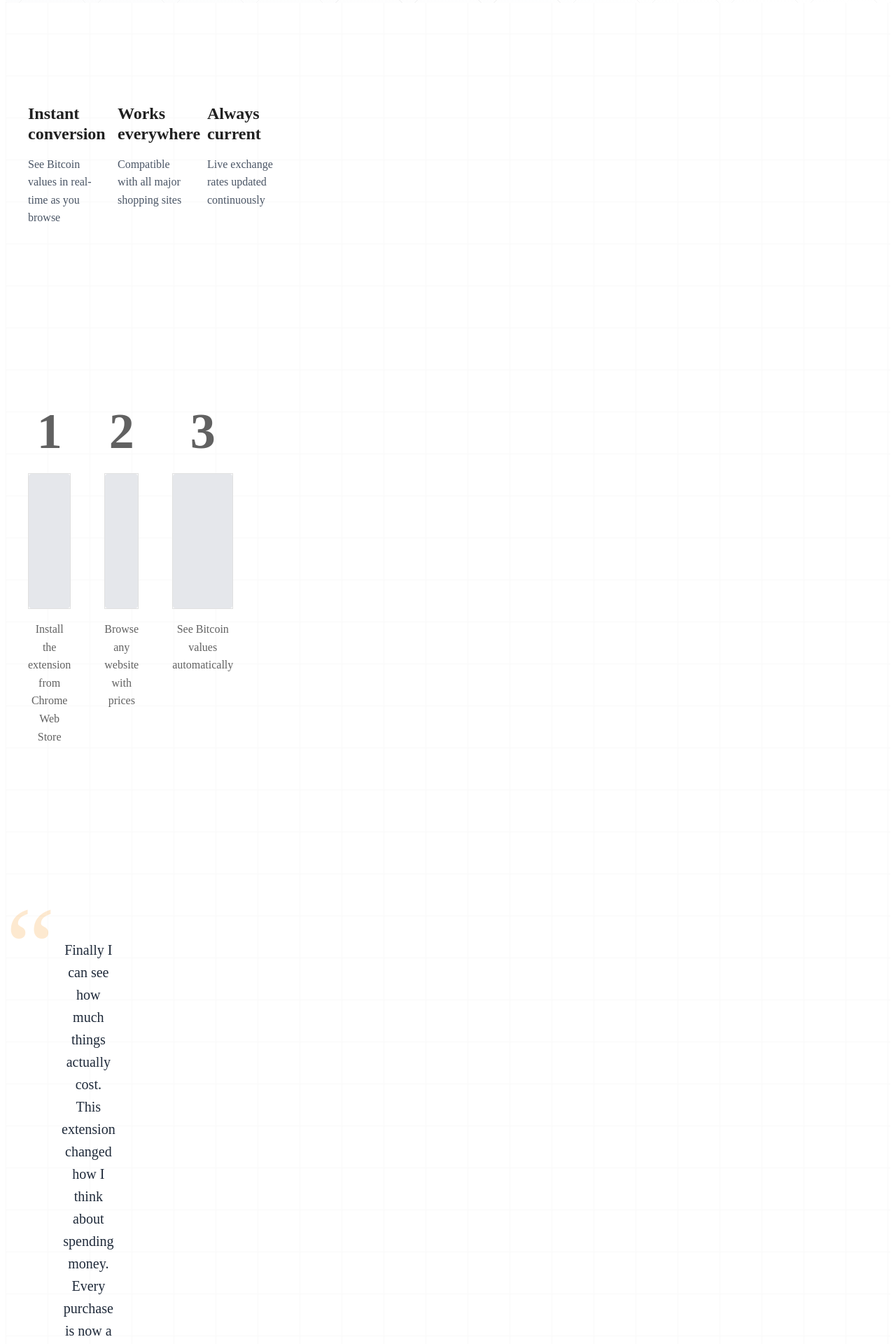
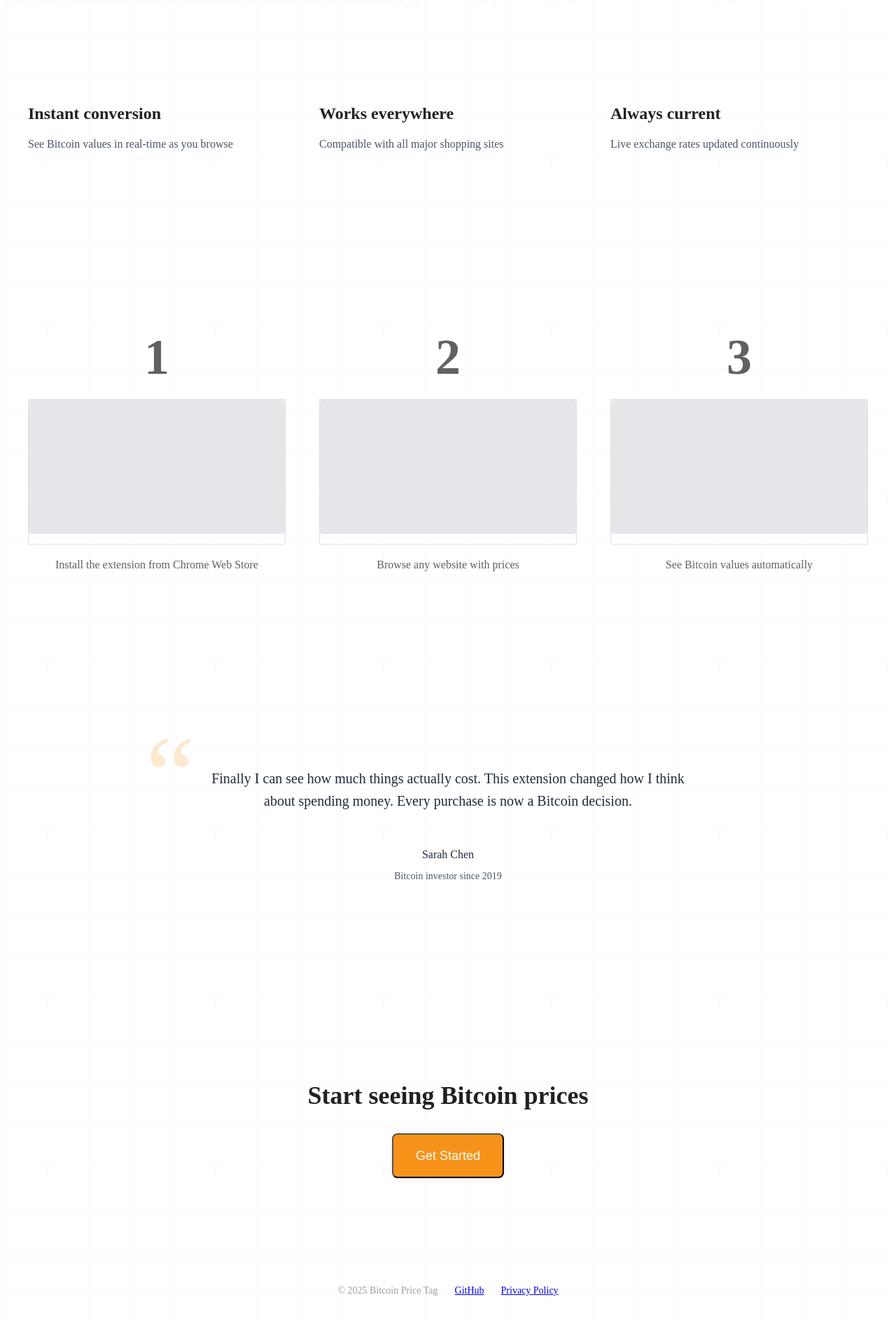
Before and after one commit to phrazzld/bitcoin-price-tag-splash, a Next.js app: page / in a window 1280 px wide. Shown: the part 740-2660 px from the top of the page at 70% size. After the commit the page ends 2632 px from the top, so only its background shows below. Built offline with nearby package versions, Linux system fonts and the light colour scheme.

Commit message:
fix: resolve layout issues with content alignment
- Remove nested grid from Container component
- Update all sections to use proper grid layouts
- Ensure proper content centering and spacing
- Fix scrunched left alignment issue

```diff
--- a/components/Navigation.tsx
+++ b/components/Navigation.tsx
@@ -5,8 +5,8 @@ import Button from "./ui/Button";
 const Navigation: React.FC = () => {
   return (
     <nav className="fixed top-0 left-0 right-0 h-16 bg-white/95 backdrop-blur-md z-50 border-b border-gray-100">
-      <Container>
-        <div className="col-span-12 flex items-center justify-between h-full">
+      <Container className="h-full">
+        <div className="flex items-center justify-between h-full">
           <div className="flex items-center gap-2">
             <div className="w-8 h-8 bg-bitcoin-orange rounded-lg flex items-center justify-center">
               <span className="text-white font-bold text-base">₿</span>
--- a/components/sections/CTASection.tsx
+++ b/components/sections/CTASection.tsx
@@ -6,11 +6,11 @@ const CTASection: React.FC = () => {
   return (
     <section className="py-16 md:py-[120px]">
       <Container>
-        <div className="flex flex-col items-center justify-center text-center space-y-6">
-          <h2 className="font-bold text-gray-900" style={{ fontSize: "2.25rem", lineHeight: "1.2" }}>
+        <div className="flex flex-col items-center justify-center text-center max-w-2xl mx-auto">
+          <h2 className="font-bold text-gray-900 mb-8" style={{ fontSize: "2.25rem", lineHeight: "1.2" }}>
             Start seeing Bitcoin prices
           </h2>
-          <Button>Get Started</Button>
+          <Button className="px-8 py-4 text-lg font-medium">Get Started</Button>
         </div>
       </Container>
     </section>
--- a/components/sections/FeaturesSection.tsx
+++ b/components/sections/FeaturesSection.tsx
@@ -25,15 +25,14 @@ const FeaturesSection: React.FC = () => {
   return (
     <section className="py-16 md:py-[120px]">
       <Container>
-        <div className="grid grid-cols-12 gap-6 md:gap-8">
+        <div className="grid grid-cols-1 md:grid-cols-3 gap-8 md:gap-12">
           {features.map((feature, index) => (
-            <div key={index} className="col-span-12 md:col-span-4">
-              <FeatureCard
-                icon={feature.icon}
-                title={feature.title}
-                description={feature.description}
-              />
-            </div>
+            <FeatureCard
+              key={index}
+              icon={feature.icon}
+              title={feature.title}
+              description={feature.description}
+            />
           ))}
         </div>
       </Container>
--- a/components/sections/Footer.tsx
+++ b/components/sections/Footer.tsx
@@ -5,7 +5,7 @@ const Footer: React.FC = () => {
   const currentYear = new Date().getFullYear();
 
   return (
-    <footer className="py-8 text-gray-500">
+    <footer className="py-8 text-gray-500 border-t border-gray-100">
       <Container>
         <div className="flex flex-col sm:flex-row items-center justify-center gap-4 sm:gap-6" style={{ fontSize: "0.875rem" }}>
           <span>&copy; {currentYear} Bitcoin Price Tag</span>
--- a/components/sections/HowItWorksSection.tsx
+++ b/components/sections/HowItWorksSection.tsx
@@ -24,15 +24,14 @@ const HowItWorksSection: React.FC = () => {
   return (
     <section className="py-16 md:py-[120px]">
       <Container>
-        <div className="flex flex-col md:flex-row gap-8 md:gap-12">
+        <div className="grid grid-cols-1 md:grid-cols-3 gap-8 md:gap-12">
           {steps.map((step, index) => (
-            <div key={index} className="flex-1">
-              <StepCard
-                number={step.number}
-                screenshot={step.screenshot}
-                description={step.description}
-              />
-            </div>
+            <StepCard
+              key={index}
+              number={step.number}
+              screenshot={step.screenshot}
+              description={step.description}
+            />
           ))}
         </div>
       </Container>
--- a/components/ui/Container.tsx
+++ b/components/ui/Container.tsx
@@ -9,9 +9,6 @@ const Container: React.FC<ContainerProps> = ({ children, className = "" }) => {
   return (
     <div
       className={`
-        grid
-        grid-cols-12
-        gap-4 md:gap-6
         max-w-[1200px]
         mx-auto
         px-4 md:px-6
```
